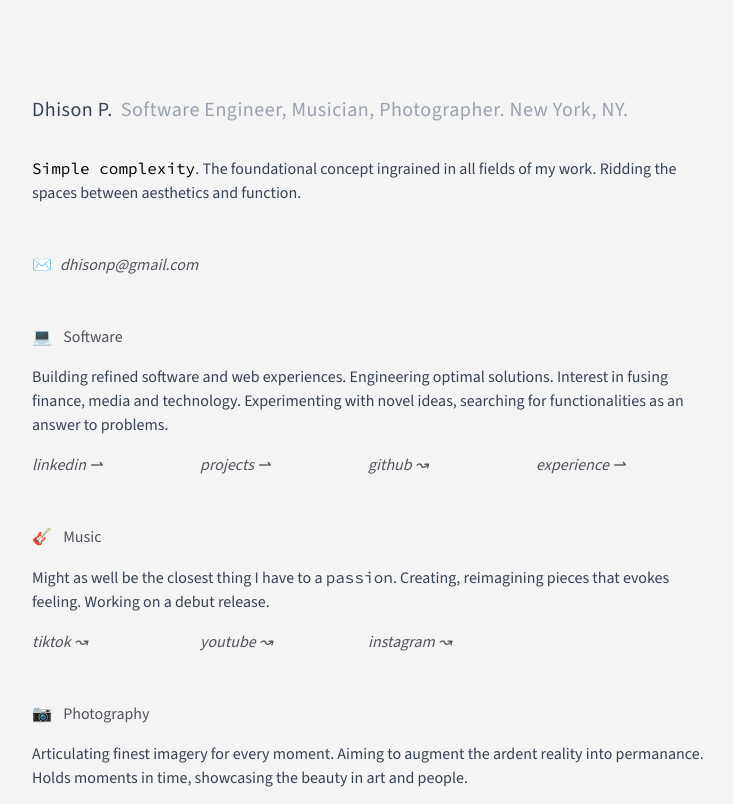
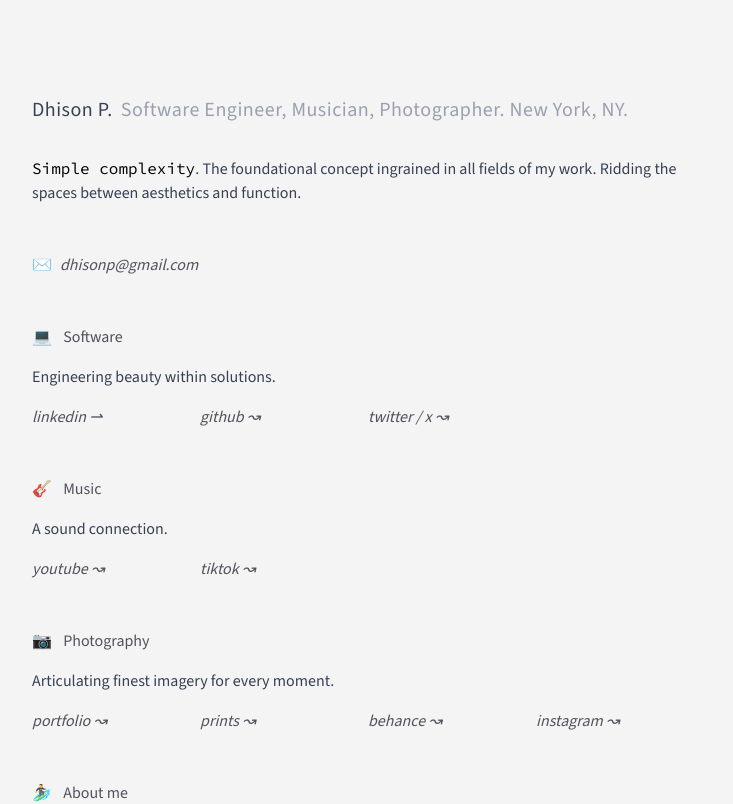
Before and after one commit to dhisonp/page, a Next.js app: page / in a window 1280 px wide. Shown: the top 804 px of the page, without its empty margins (272-1005 px from the left). Built offline with nearby package versions, Linux system fonts and the light colour scheme.

Commit message:
feat: update content
- Shorten descriptions for each industry
- Remove now irrelevant links
- Added Twiter link and reorganized links

```diff
--- a/src/app/pages/home.tsx
+++ b/src/app/pages/home.tsx
@@ -23,20 +23,11 @@ export function Home() {
             <a className="italic text-zinc-600 dark:text-zinc-400 ml-2">dhisonp@gmail.com</a>
           </p>
           <Subsection header="Software" emoji="💻" className="fade-in" style={{ animationDelay: '0.4s' }}>
-            <p className="mb-4">
-              Building refined software and web experiences. Engineering optimal solutions. Interest in fusing finance,
-              media and technology. Experimenting with novel ideas, searching for functionalities as an answer to
-              problems.
-            </p>
+            <p className="mb-4">Engineering beauty within solutions.</p>
             <ul className="grid md:grid-cols-4 md:grid-rows-none grid-rows-3 gap-y-4">
               <li className="link-item">
                 <a href={links.linkedin} target="_blank" rel="noopener noreferrer">
                   linkedin &#8640;
-                </a>
-              </li>
-              <li className="link-item">
-                <a href={links.notion} target="_blank" rel="noopener noreferrer">
-                  projects &#8640;
                 </a>
               </li>
               <li className="link-item">
@@ -45,42 +36,31 @@ export function Home() {
                 </a>
               </li>
               <li className="link-item">
-                <a href={links.notion} target="_blank" rel="noopener noreferrer">
-                  experience &#8640;
+                <a href={links.twitter} target="_blank" rel="noopener noreferrer">
+                  twitter / x &#8605;
                 </a>
               </li>
             </ul>
           </Subsection>
 
           <Subsection header="Music" emoji="🎸" className="fade-in" style={{ animationDelay: '0.6s' }}>
-            <p className="mb-4">
-              Might as well be the closest thing I have to a <span className="font-mono">passion</span>. Creating,
-              reimagining pieces that evokes feeling. Working on a debut release.
-            </p>
+            <p className="mb-4">A sound connection.</p>
             <ul className="grid md:grid-cols-4 md:grid-rows-none grid-rows-3 gap-y-4">
-              <li className="link-item">
-                <a href={links.tiktok} target="_blank" rel="noopener noreferrer">
-                  tiktok &#8605;
-                </a>
-              </li>
               <li className="link-item">
                 <a href={links.youtube} target="_blank" rel="noopener noreferrer">
                   youtube &#8605;
                 </a>
               </li>
               <li className="link-item">
-                <a href={links.ig_dhisonp} target="_blank" rel="noopener noreferrer">
-                  instagram &#8605;
+                <a href={links.tiktok} target="_blank" rel="noopener noreferrer">
+                  tiktok &#8605;
                 </a>
               </li>
             </ul>
           </Subsection>
 
           <Subsection header="Photography" emoji="📷" className="fade-in" style={{ animationDelay: '0.8s' }}>
-            <p className="mb-4">
-              Articulating finest imagery for every moment. Aiming to augment the ardent reality into permanance. Holds
-              moments in time, showcasing the beauty in art and people.
-            </p>
+            <p className="mb-4">Articulating finest imagery for every moment. </p>
             <ul className="grid md:grid-cols-4 md:grid-rows-none grid-rows-4 gap-y-4">
               <li className="link-item">
                 <a href={links.dhisvnco} target="_blank" rel="noopener noreferrer">
```
